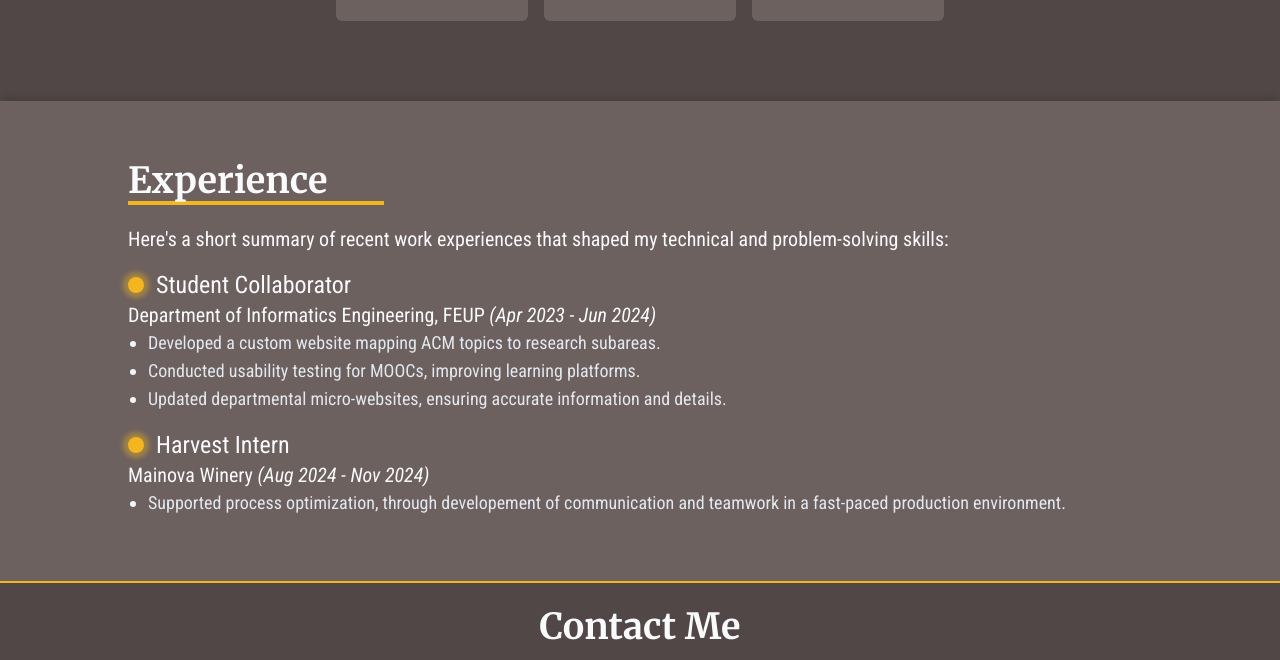
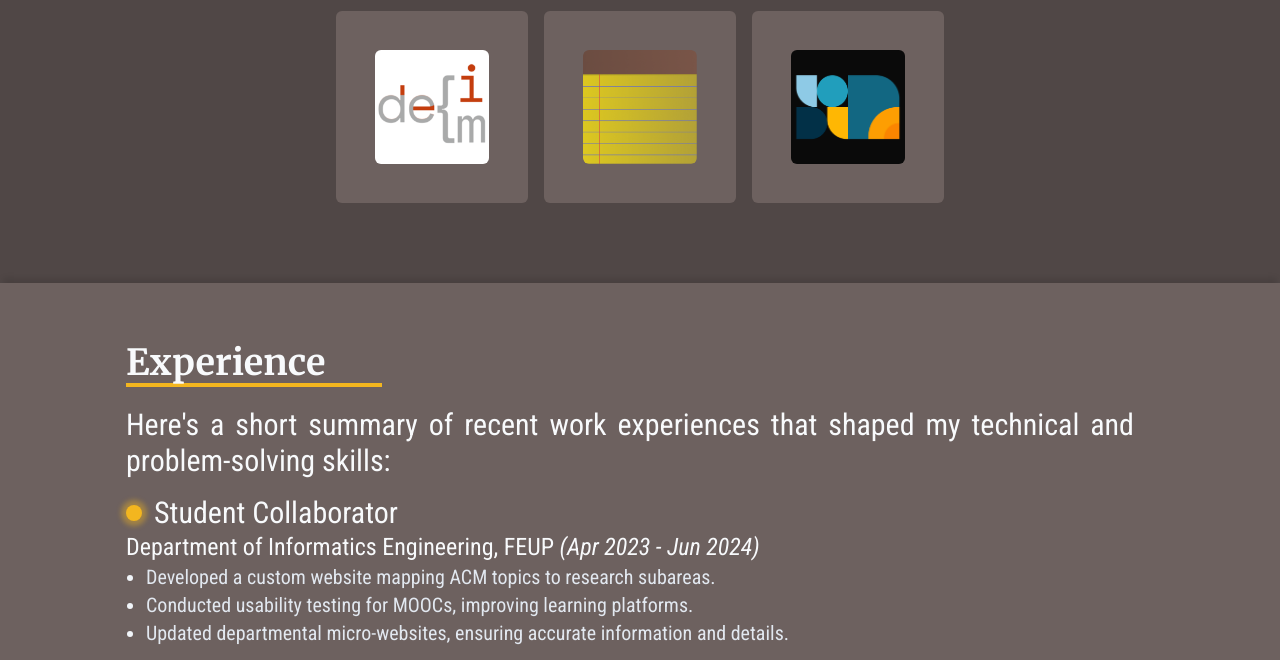
Before and after one commit to jacribeiro/jacribeiro.github.io, a website: page index.html in a window 1280 px wide. Shown: the part 1722-2382 px from the top of the page. Drawn offline with Linux system fonts and the light colour scheme.

Commit message:
Replaced profile photo. Made more responsiveness adjustments

```diff
--- a/index.html
+++ b/index.html
@@ -31,14 +31,16 @@
             </ul>
         </div>
     </nav>
-    <header class="grid grid-cols-1 grid-rows-2 gap-3 md:grid-cols-2 md:grid-rows-1 justify-items-center justify-center w-full bg-medium drop-shadow-lg font-header">
-        <div class="row-start-2 col-start-1 md:row-start-1 md:justify-self-end md:self-center flex flex-col items-center md:items-start gap-1">
+    <header class="grid grid-cols-1 grid-rows-1 sm:grid-rows-[2fr_1fr] gap-3 md:grid-cols-2 md:grid-rows-1 py-5 md:py-0 justify-items-center justify-center w-full bg-medium drop-shadow-lg font-header">
+        <div class="row-start-2 col-start-1 md:row-start-1 md:justify-self-end self-start md:self-center flex flex-col items-center md:items-start gap-1 md:gap-2 lg:gap-3">
             <h1 class="text-xl md:text-2xl lg:text-4xl">Hi! I'm <span class="text-highlight text-3xl md:text-4xl lg:text-6xl">João Ribeiro</span></h1>
             <h2 class="font-main text-lg md:text-2xl text-light">Computer Engineering Graduate</h2>
             <a href="#contact"
-            class="px-4 py-2 border-2 border-highlight rounded-lg text-highlight font-main font-bold text-lg md:self-start my-1 hover:bg-highlight hover:text-light">Contact me!</a>
+            class="px-3 py-2 border-2 border-highlight rounded-lg text-highlight font-main font-bold text-base md:px-4 md:py-3 md:text-lg lg:px-6 lg:py-4 lg:text-xl hover:bg-highlight hover:text-light">
+            Contact me!
+            </a>
         </div>
-        <img src="./images/personal.png" class="w-2/5 md:w-11/12 row-start-1 col-start-1 md:col-start-2 rounded-full border-2 border-light md:border-none md:rounded-none md:justify-self-end"/>
+        <img src="./images/portrait.jpg" class="w-2/5 sm:w-2/5 md:w-11/12 row-start-1 col-start-1 md:col-start-2 md:justify-self-end self-start rounded-full border-2 border-light md:border-none md:rounded-none "/>
     </header>
     <main class="mt-20 font-main w-full">
         <section id="profile" class="container w-4/5 mx-auto">
@@ -134,22 +136,22 @@
                 </li>
             </ul>
         </section>
-        <section id="experience" class="w-full mt-20 py-10 md:py-16 bg-medium shadow-experienceBox">
+        <section id="experience" class="w-full mt-20 py-10 md:py-16 pr-5 text-justify bg-medium shadow-experienceBox">
             <header class="w-4/5 container relative bottom-1 mx-auto">
                 <h3 class="font-header font-semibold text-3xl md:text-4xl">Experience</h3>
                 <hr class="bg-highlight h-1 w-64 border-0 hidden md:block">
             </header>
-            <p class="w-4/5 container mx-auto mt-4 text-xl">Here's a short summary of recent work experiences that shaped my technical and problem-solving skills:</p>
+            <p class="w-4/5 container mx-auto mt-4 text-lg sm:text-2xl md:text-3xl">Here's a short summary of recent work experiences that shaped my technical and problem-solving skills:</p>
             <ul class="w-4/5 container mx-auto mt-4">
                 <li>
                     <div class="flex items-center gap-3 overflow-visible">
                         <div class="w-4 h-4 rounded-full bg-highlight shadow-yellowGlow border border-transparent"></div>
-                        <h4 class="text-2xl">Student Collaborator</h4>
+                        <h4 class="text-xl sm:text-2xl md:text-3xl">Student Collaborator</h4>
                     </div>
-                    <h5 class="text-xl">Department of Informatics Engineering, FEUP
+                    <h5 class="text-lg sm:text-xl md:text-2xl">Department of Informatics Engineering, FEUP
                         <span class="italic">(Apr 2023 - Jun 2024)</span>
                     </h5>
-                    <ul class="relative left-5 text-slate-200 text-lg list-disc marker:text-slate-100">
+                    <ul class="relative left-5 text-slate-200 text-md sm:text-lg md:text-xl list-disc marker:text-slate-100">
                         <li>Developed a custom website mapping ACM topics to research subareas.</li>
                         <li>Conducted usability testing for MOOCs, improving learning platforms.</li>
                         <li>Updated departmental micro-websites, ensuring accurate information and details.</li>
@@ -158,11 +160,11 @@
                 <li class="mt-4">
                     <div class="flex items-center gap-3 overflow-visible">
                         <div class="w-4 h-4 rounded-full bg-highlight shadow-yellowGlow border border-transparent"></div>
-                        <h4 class="text-2xl">Harvest Intern</h4>
+                        <h4 class="text-xl sm:text-2xl md:text-3xl">Harvest Intern</h4>
                     </div>
-                    <h5 class="text-xl">Mainova Winery <span class="italic">(Aug 2024 - Nov 2024)</span></h5>
+                    <h5 class="text-lg sm:text-xl md:text-2xl">Mainova Winery <span class="italic">(Aug 2024 - Nov 2024)</span></h5>
                     <ul>
-                        <li class="relative left-5 text-slate-200 text-lg list-disc marker:text-slate-100">
+                        <li class="relative left-5 text-slate-200 text-md sm:text-lg md:text-xl list-disc marker:text-slate-100">
                             Supported process optimization, through developement of communication and
                             teamwork in a fast-paced production environment.
                         </li>
```
Also changed, not shown: images/personal.png (deleted), images/portrait.jpg (added), output.css, 1 other file.
